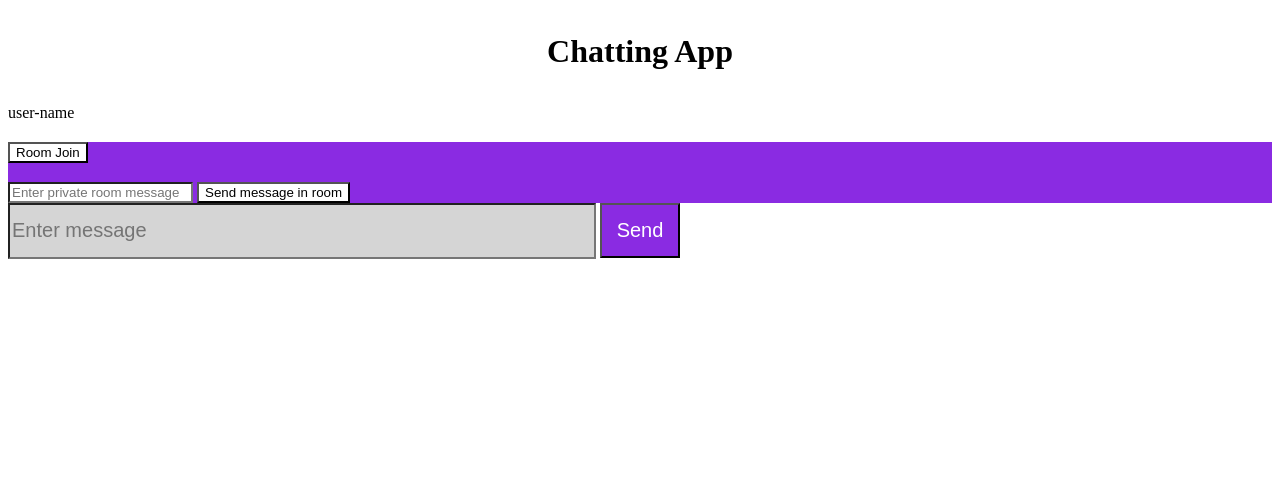
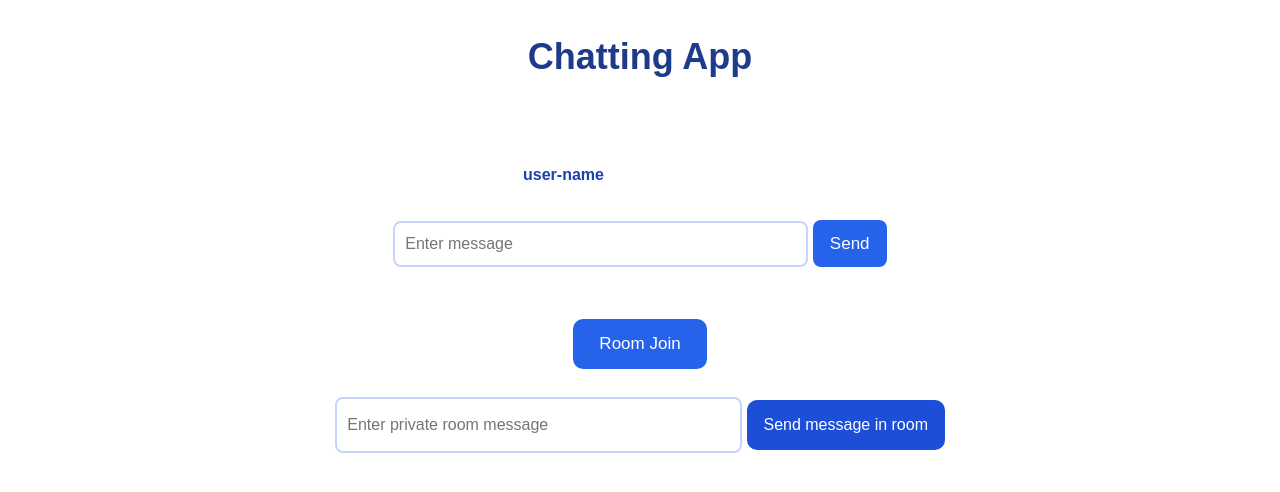
Before and after one commit to harsh-coder-desgin/chat-app, a website: page public/index.html in a window 1280 px wide. Both pictures are taken after typing "Sample" into the empty fields and a click on the button "Send name here". Drawn offline with nearby package versions, Linux system fonts and the light colour scheme; no server answers.

Commit message:
adding style

```diff
--- a/public/index.html
+++ b/public/index.html
@@ -6,77 +6,207 @@
     <meta name="viewport" content="width=device-width, initial-scale=1.0">
     <title>Chat-App</title>
     <style>
-        *{
+
+        * {
             background-color: rgb(255, 255, 255);
             color: rgb(0, 0, 0);
+            font-family: Arial, Helvetica, sans-serif;
         }
-        #newuse {
-            background-color: aqua;
-        }
-        #chatroom{
-            background-color: blueviolet;
-            color: rgb(0, 0, 0);
-        }
-        #heading{
-            color: #000000;
+
+        #heading {
+            color: #1e3a8a;
             text-align: center;
             padding: 12px;
+            font-size: 36px;
+            font-weight: bold;
         }
-        #message{
-            width: 580px;
-            height: 50px;
+
+        #newuse {
+            color: #0369a1;
+            padding: 8px;
+            border-radius: 6px;
+            font-weight: 500;
+            gap: 10px;
             font-size: 20px;
-            background-color: rgb(213, 213, 213);
+        }
+
+        #chatroom {
+            color: #000;
+            margin-top: 40px;
+            padding: 12px;
+            border-radius: 10px;
+        }
+
+        #message {
+            width: 399px;
+            height: 40px;
+            font-size: 16px;
             color: black;
+            border: 2px solid #c7d2fe;
+            border-radius: 8px;
+            padding-left: 10px;
+            outline: none;
         }
-        #sendbtn{
-            background-color: blueviolet;
+
+        #sendbtn {
+            background-color: #2563eb;
             color: white;
-            width: 80px;
-            height: 55px;
-            font-size: 20px;
+            width: 74px;
+            height: 47px;
+            font-size: 17px;
+            border-radius: 8px;
+            border: none;
+            cursor: pointer;
+        }
 
+        #sendbtn:hover {
+            background-color: #1d4ed8;
         }
-        /* #popup{
 
+        #popup {
+            padding: 20px;
+            border-radius: 10px;
+            text-align: center;
+            margin-top: 300px;
         }
-        #allconetntmessage{
+
+        #allconetntmessage {
             display: none;
         }
-        #name{
 
-        } */
+        #name {
+            border: 2px solid #93c5fd;
+            border-radius: 8px;
+            padding: 10px;
+            font-size: 18px;
+        }
 
+        #val {
+            text-align: center;
+            color: #2563eb;
+            font-size: 20px;
+            font-weight: 500;
+        }
+
+        #nick {
+            text-align: left;
+            color: #1e40af;
+            font-weight: bold;
+            margin-left: 515px;
+            margin-top: 40px;
+        }
+
+        #showonlynames {
+            display: grid;
+            grid-auto-flow: row;
+            justify-items: end;
+            gap: 8px;
+        }
+
+        #showonlynames div {
+            display: flex;
+            color: #1e3a8a;
+            padding: 6px 10px;
+            border-radius: 6px;
+            font-size: 14px;
+        }
+
+        #show,
+        #divsendmess,
+        #mess {
+            text-align: center;
+        }
+
+        #mess {
+            margin-right: 40px;
+            padding: 8px;
+            border-radius: 8px;
+            color: #111827;
+        }
+
+        #joinedperson {
+            width: 391px;
+            height: 50px;
+            font-size: 16px;
+            color: black;
+            border: 2px solid #c7d2fe;
+            border-radius: 8px;
+            padding-left: 10px;
+        }
+
+        #private {
+            background-color: #2563eb;
+            color:white;
+            width: 134px;
+            height: 50px;
+            font-size: 17px;
+            border-radius: 10px;
+            border: none;
+            cursor: pointer;
+        }
+
+        #btnmessroom{
+            background-color: #1d4ed8;
+            margin-top: 12px;
+            color:white;
+            width: 198px;
+            height: 50px;
+            font-size: 16px;
+            border-radius: 10px;
+            border: none;
+            cursor: pointer;
+        }
+
+        #messageprivate{
+            text-align: center;
+        }
+
+        #sendbtn2{
+            background-color: #1d4ed8;
+            margin-top: 12px;
+            color:white;
+            width: 198px;
+            height: 50px;
+            font-size: 16px;
+            border-radius: 10px;
+            border: none;
+            cursor: pointer;
+        }
     </style>
 </head>
-
 <body>
     <div id="popup">
         <input type="text" id="name" placeholder="Enter nickname" />
         <button id="sendbtn2">Send name here</button>
+        <h2 id="checkerror"></h2>
     </div>
     <div id="allconetntmessage">
         <h1 id="heading">Chatting App</h1>
-        <h2 id="checkerror"></h2>
         <div id="val"></div>
-        <div id="newuse"></div>
+        <div id="showonlynames">
+            <div id="newuse"></div>
+        </div>
         <p id="nick">user-name</p>
         <h2 id="show"></h2>
-        <div id="chatroom">
-            <button id="private">Room Join</button>
-            <h3 id="roomname"></h3>
-            <p id="roomhello"></p>
-            <input type="text" id="joinedperson" placeholder="Enter private room message" />
-            <button id="btnmessroom">Send message in room</button>
-            <div id="messageprivate">
-            </div>
-        </div>
+        <div id="mess"></div>
         <div id="divsendmess">
             <input type="text" id="message" placeholder="Enter message" />
             <button id="sendbtn">Send</button>
         </div>
 
-        <div id="mess"></div>
+        <div id="chatroom">
+            <div style="text-align: center;">
+                <button id="private">Room Join</button>
+            </div>
+            <h3 id="roomname" style="text-align: center;"></h3>
+            <p id="roomhello" style="text-align: center;"></p>
+            <div style="text-align: center;">
+                <input type="text" id="joinedperson" placeholder="Enter private room message" />
+                <button id="btnmessroom">Send message in room</button>
+            </div>
+            <div id="messageprivate">
+            </div>
+        </div>
     </div>
 
 
@@ -97,7 +227,7 @@
         const privetmessageappend = document.getElementById("messageprivate")
 
         socket.on('message', message => {
-            const p = document.createElement("p");
+            const p = document.createElement("p")
             p.innerText = message[1] + ":" + message[0]
             allmess.appendChild(p)
         })
@@ -110,7 +240,10 @@
             const datausers = [...usersallonline.children].map(el => el.remove());
             users.map(data => {
                 if (document.getElementById("nick").innerHTML !== data.username) {
-                    const p = document.createElement("p");
+                    const p = document.createElement("p")
+                    p.style.margin = "margin-left: 8px;"
+                    p.style.margin = "margin-top: -8px;"
+                    p.style.color = "color: green"
                     p.innerText = data.username
                     usersallonline.appendChild(p)
                 }
@@ -131,18 +264,19 @@
             socket.emit("typing", e.target.value)
         })
 
+        messageInput2.addEventListener("input", (e) => {
+            document.getElementById("checkerror").innerHTML = ''
+            socket.emit("user-nickname", e.target.value)
+        })
+
         sendbtn.addEventListener("click", (e) => {
             const message = messageInput.value;
             socket.emit("user-message", message)
         })
 
         sendbtn2.addEventListener("click", (e) => {
-            if (document.getElementById("nick").innerHTML !==  messageInput2.value) {
-                const message2 = messageInput2.value;
-                socket.emit("user-nickname", message2)
-                document.getElementById("allconetntmessage").style.display = "block";
-                document.getElementById("popup").style.display = "none";
-            }
+            document.getElementById("allconetntmessage").style.display = "block";
+            document.getElementById("popup").style.display = "none";
         })
 
         socket.on('user-typing', (username, space) => {
@@ -153,7 +287,7 @@
             }
         })
 
-        socket.on('error',(err)=>{
+        socket.on('error', (err) => {
             document.getElementById("checkerror").innerHTML = err
         })
 
@@ -161,20 +295,20 @@
             socket.emit("join-room", "room1");
         })
 
-        socket.on('joined-room',(name)=>{
+        socket.on('joined-room', (name) => {
             document.getElementById("roomname").innerHTML = name
         })
 
-        socket.on('room-mess',(name)=>{
+        socket.on('room-mess', (name) => {
             document.getElementById("roomhello").innerHTML = name
         })
 
         btn_mess_room.addEventListener("click", (e) => {
             const roommessage = privatemessageinput.value;
-            socket.emit("message-room",  roommessage);
+            socket.emit("message-room", roommessage);
         })
 
-        socket.on('private-mess',(name)=>{
+        socket.on('private-mess', (name) => {
             const p = document.createElement("p");
             p.innerText = name[1] + ":" + name[0]
             privetmessageappend.appendChild(p)
```
